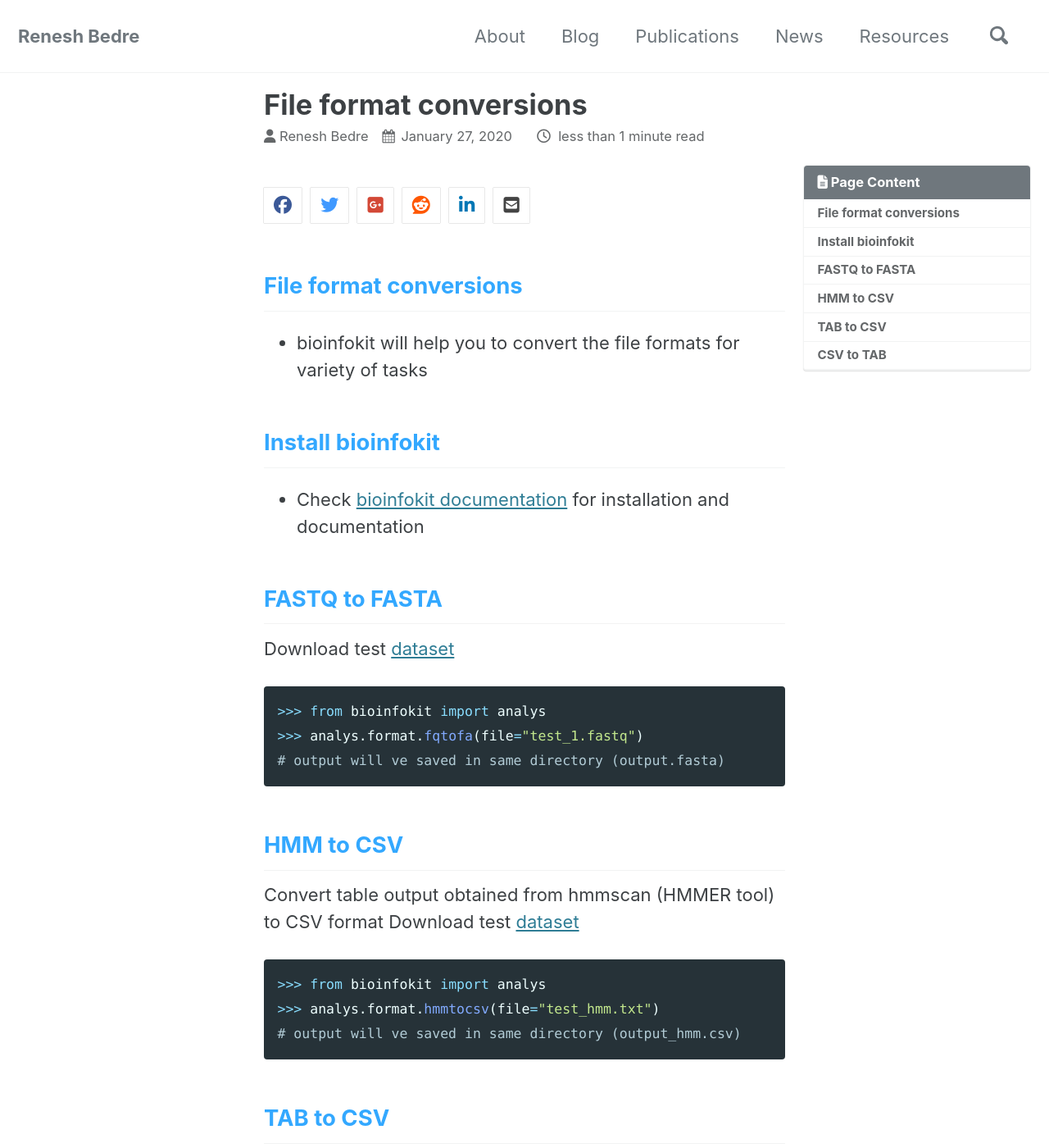
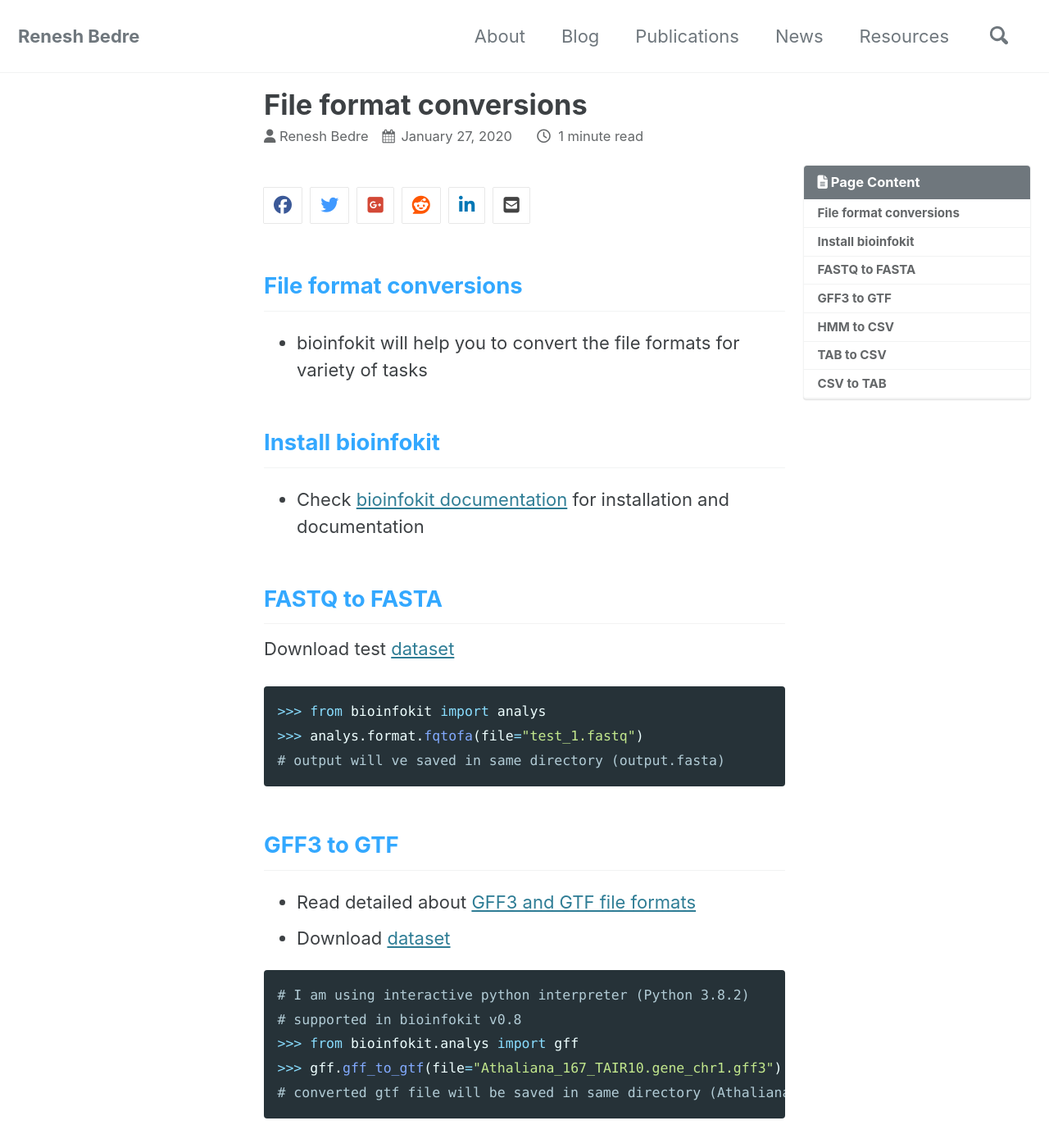
Before and after one commit to reneshbedre/reneshbedre.github.io, a Jekyll site: the page built from _posts/2020-01-27-format_conv.md, in a window 1280 px wide and 1400 px high. Shown: the whole window at 82% size. Built offline with Jekyll 4.4.1, drawn with Linux system fonts in a browser that asks for light colours; cached includes are drawn as plain includes; nearby versions of some CDN libraries; a style sheet for code colours, icons or effects is not loaded; some of the changed text lies outside the part shown.

Commit message:
gff3 to gtf added

````diff
--- a/_posts/2020-01-27-format_conv.md
+++ b/_posts/2020-01-27-format_conv.md
@@ -25,6 +25,18 @@ Download test [dataset]({{"/assets/posts/format/test_1.fastq" | absolute_url }})
 >>> from bioinfokit import analys
 >>> analys.format.fqtofa(file="test_1.fastq")
 # output will ve saved in same directory (output.fasta)
+```
+
+## <span style="color:#33a8ff">GFF3 to GTF</span>
+- Read detailed about <a href="https://reneshbedre.github.io/blog/gffgtf.html" target="_blank">GFF3 and GTF file formats</a>
+- Download [dataset]({{"/assets/posts/gffgtf/Athaliana_167_TAIR10.gene_chr1.gff3" | absolute_url }})
+
+```python
+# I am using interactive python interpreter (Python 3.8.2)
+# supported in bioinfokit v0.8
+>>> from bioinfokit.analys import gff
+>>> gff.gff_to_gtf(file="Athaliana_167_TAIR10.gene_chr1.gff3")
+# converted gtf file will be saved in same directory (Athaliana_167_TAIR10.gene_chr1.gtf)
 ```
 
 ## <span style="color:#33a8ff">HMM to CSV</span>
@@ -66,4 +78,4 @@ Download test [dataset]({{"/assets/posts/format/test_csv.csv" | absolute_url }})
 {% include  share.html %}
 </p>
 
-<span style="color:#9e9696"><i> Last updated: January 27, 2020</i> </span>
+<span style="color:#9e9696"><i> Last updated: May 24, 2020</i> </span>
````
